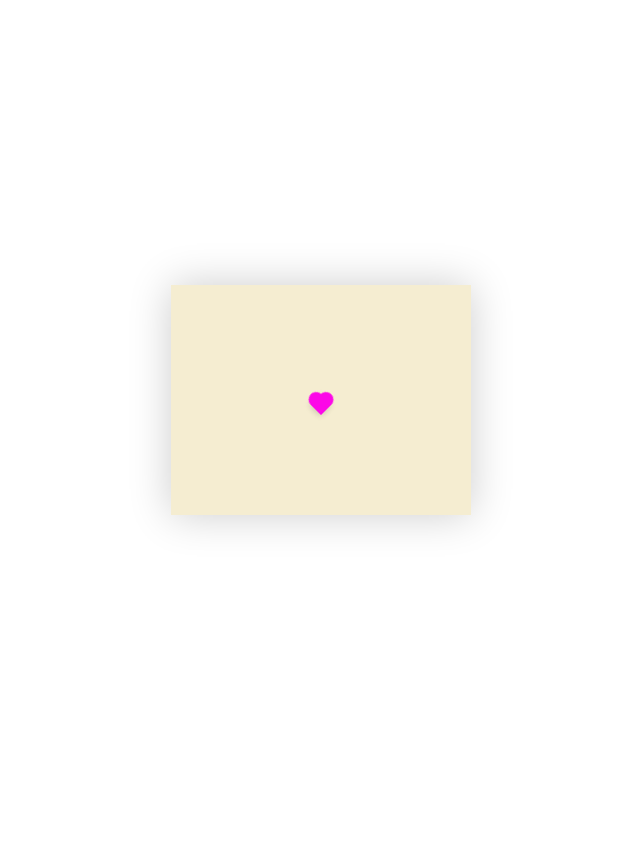
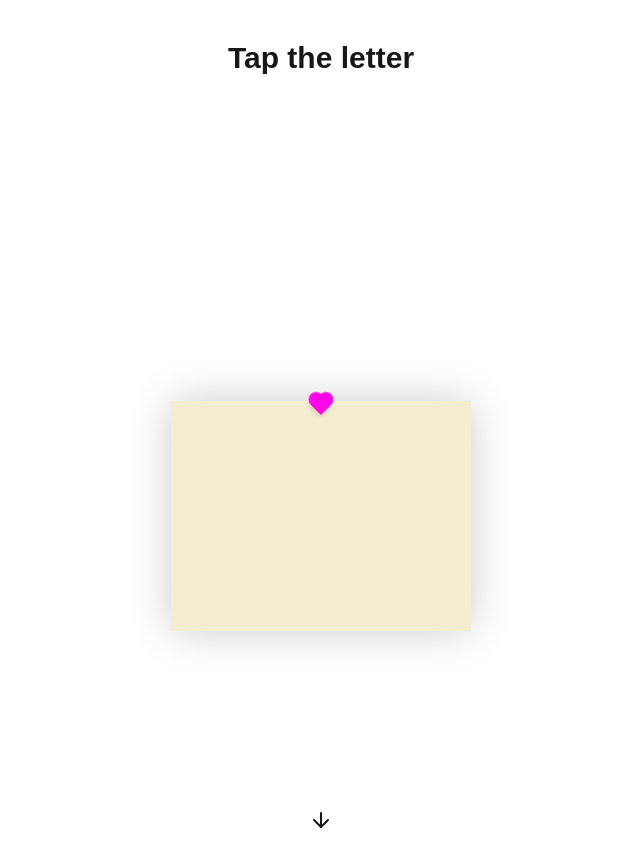
Before and after one commit to T1collo/nyambura, a Next.js app: page /yes in a window 1280 px wide. Shown: the top 866 px of the page, without its empty margins (319-959 px from the left). Before the commit the page ends 800 px from the top, so only its background shows below. Built offline with nearby package versions, Linux system fonts and the light colour scheme.

Commit message:
nyambura

```diff
--- a/src/components/envelope/envelope.js
+++ b/src/components/envelope/envelope.js
@@ -1,10 +1,10 @@
 "use client";
 import { useState } from "react";
-import { motion } from "framer-motion"; // Import motion from Framer Motion
-import styles from './index.module.css'; // Import the CSS module
+import { motion } from "framer-motion";
+import styles from './index.module.css';
 
 const envelopeVariants = {
-  hidden: { opacity: 0, scale: 0.5 }, // Start hidden and scaled down
+  hidden: { opacity: 0, scale: 0.5 },
   visible: {
     opacity: 1,
     scale: 1,
@@ -13,21 +13,39 @@ const envelopeVariants = {
 };
 
 const letterVariants = {
-  hidden: { opacity: 0, y: 20 }, // Start hidden and slightly moved down
+  hidden: { opacity: 0, y: 20 },
   visible: {
     opacity: 1,
     y: 0,
-    transition: { duration: 0.5, delay: 0.3 } // Delay for the letter to appear
+    transition: { duration: 0.5, delay: 0.3 }
   },
 };
 
 const backgroundVariants = {
-  hidden: { opacity: 0 }, // Start background hidden
+  hidden: { opacity: 0 },
   visible: {
     opacity: 1,
-    transition: { duration: 1 } // Fade in duration for the background
+    transition: { duration: 1 }
   },
 };
+
+const Arrow = () => (
+  <svg
+    xmlns="http://www.w3.org/2000/svg"
+    width="24"
+    height="24"
+    viewBox="0 0 24 24"
+    fill="none"
+    stroke="currentColor"
+    strokeWidth="2"
+    strokeLinecap="round"
+    strokeLinejoin="round"
+    className="arrow-icon"
+  >
+    <line x1="12" y1="5" x2="12" y2="19"></line>
+    <polyline points="19 12 12 19 5 12"></polyline>
+  </svg>
+);
 
 export default function Envelope() {
   const [isOpen, setIsOpen] = useState(false);
@@ -38,6 +56,7 @@ export default function Envelope() {
 
   return (
     <div>
+      <div className=" flex items-center justify-center p-10 font-semibold text-3xl">Tap the letter</div>
       <motion.div
         className={styles.background}
         initial="hidden"
@@ -77,6 +96,9 @@ export default function Envelope() {
             </div>
           </motion.div>
           <div className={styles.heart}></div>
+          <div className={styles.arrowContainer}>
+            <Arrow />
+          </div>
         </div>
       </motion.div>
     </div>
--- a/src/components/envelope/index.module.css
+++ b/src/components/envelope/index.module.css
@@ -239,3 +239,10 @@
   background: linear-gradient(135deg, #ff7e5f, #feb47b, #ff6a88, #ff9a00);
   clip-path: polygon(0 0, 100% 0, 100% 100%, 0 100%, 0 80%, 20% 70%, 40% 90%, 60% 60%, 80% 80%, 100% 60%);
 }
+.arrowContainer {
+  position: absolute; /* Position it absolutely */
+  top: 100%; /* Position below the envelope */
+  left: 50%; /* Center it */
+  transform: translateX(-50%); /* Center horizontally */
+  margin-top: 8px; /* Space between envelope and arrow */
+}
```
